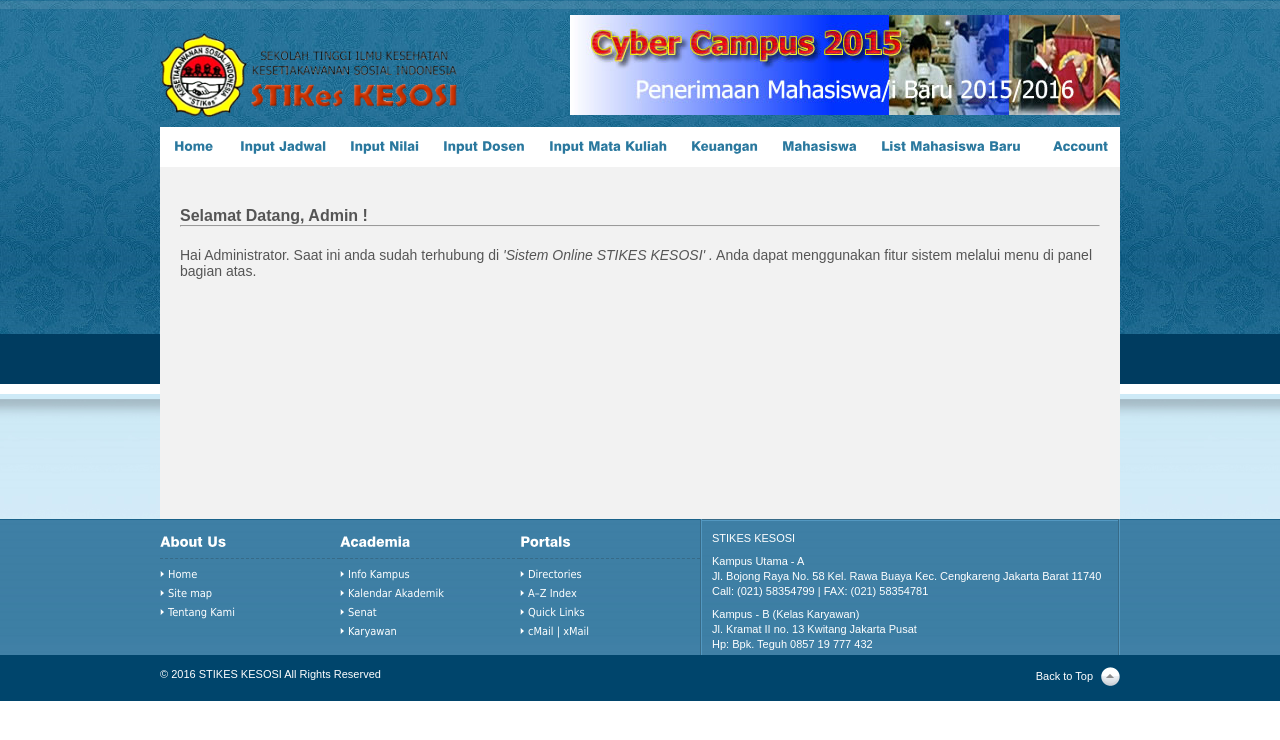
After one commit to aleeas/kesosi_lp, a CodeIgniter app: the page made by application/views/admin/dashboard.php in a window 1280 px wide. The commit adds this page. Shown: the top 740 px of the page. Run offline with CodeIgniter, Linux system fonts and the light colour scheme; some libraries are stand-ins or nearby versions.

Commit message:
add modul admin

```diff
--- /dev/null
+++ b/application/views/admin/dashboard.php
@@ -0,0 +1,21 @@
+<?php $this->load->view('part/head') ?>
+<!--wrapper -->
+<div id="outer_wrapper">
+  <div id="wrapper">
+    <!--header -->
+    <?php $this->load->view('header/header-menu') ?>
+    <!--Menu Area -->
+    <?php $this->load->view('header/menu-nav-admin') ?>
+    <!--content area -->
+    <div id="content">
+		<div class="wrapper-board">
+            <div class="header-detail"><strong>Selamat Datang, Admin !</strong><hr/></div>
+
+            <div class="sub-header-detail">Hai <span class="black-text">Administrator</span>. Saat ini anda sudah terhubung di <em>'Sistem Online STIKES KESOSI' .</em> Anda dapat menggunakan fitur sistem melalui menu di panel bagian atas.  </div>
+
+        </div>
+    </div>
+   </div>
+   <?php $this->load->view('part/foot') ?>
+</div>
+<?php $this->load->view('part/foot-js') ?>
--- /dev/null
+++ b/application/views/header/menu-nav-admin.php
@@ -0,0 +1,19 @@
+<div id="nav">
+      <ul>
+        <li><a href="<?php echo site_url("auth/adminpanel");?>" class="<?php if($this->uri->uri_string() == 'auth/userpanel') { echo 'active'; } ?>">Home</a></li>
+        <li><a href="<?php echo site_url("admin/jadwal");?>" class="<?php if($this->uri->uri_string() == 'admin/jadwal') { echo 'active'; } ?>">Input Jadwal</a></li>
+        <li><a href="<?php echo site_url("admin/nilai");?>" class="<?php if($this->uri->uri_string() == 'admin/nilai') { echo 'active'; } ?>">Input Nilai</a></li>
+        <li><a href="<?php echo site_url("admin/dosen");?>" class="<?php if($this->uri->uri_string() == 'admin/dosen') { echo 'active'; } ?>">Input Dosen</a></li>
+        <li><a href="<?php echo site_url("admin/matkul");?>" class="<?php if($this->uri->uri_string() == 'admin/matkul') { echo 'active'; } ?>">Input Mata Kuliah</a></li>
+        <li><a href="<?php echo site_url("admin/keuangan");?>" class="<?php if($this->uri->uri_string() == 'admin/keuangan') { echo 'active'; } ?>">Keuangan</a></li>
+        <li><a href="<?php echo site_url("admin/mahasiswa");?>" class="<?php if($this->uri->uri_string() == 'admin/mahasiswa') { echo 'active'; } ?>">Mahasiswa</a></li>
+        <li><a href="<?php echo site_url("admin/maba");?>" class="<?php if($this->uri->uri_string() == 'admin/maba') { echo 'active'; } ?>">List Mahasiswa Baru</a></li>
+        <li style="float:right" class="acc-menu">
+        	<a href="javascript:;">Account</a>
+			<ul>
+				<li><a href="#">My Account</a></li>
+				<li><a href="<?php echo site_url("auth");?>">Logout</a></li>
+			</ul>
+        </li>
+      </ul>
+</div>
--- a/application/views/header/menu-nav-mahasiswa.php
+++ b/application/views/header/menu-nav-mahasiswa.php
@@ -11,4 +11,4 @@
 			</ul>
         </li>
       </ul>
-    </div>
+</div>
```
Also changed, not shown: application/controllers/Admin.php (added, +40 -0 lines).
